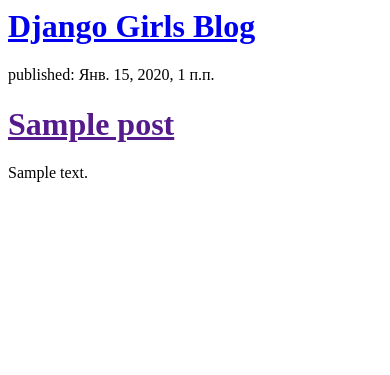
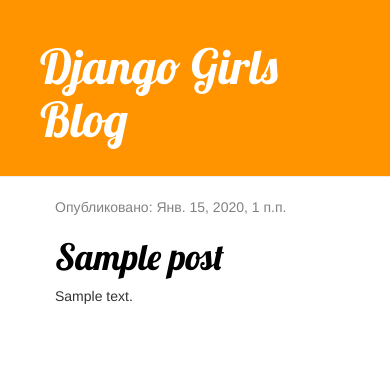
Before and after one commit to toster690/my-first-blog, a Django app: page / in a window 390 px wide. Shown: the top 375 px of the page. Run offline with Django 3.2, Linux system fonts and the light colour scheme; tables that the repository leaves empty hold one stand-in row (values such as "Sample post"); some libraries are stand-ins or nearby versions.

Commit message:
new files css

```diff
--- /dev/null
+++ b/mysite/blog/static/css/blog.css
@@ -0,0 +1,46 @@
+.page-header {
+    background-color: #ff9400;
+    margin-top: 0;
+    padding: 20px 20px 20px 40px;
+}
+
+.page-header h1, .page-header h1 a, .page-header h1 a:visited, .page-header h1 a:active {
+    color: #ffffff;
+    font-size: 36pt;
+    text-decoration: none;
+}
+
+.content {
+    margin-left: 40px;
+}
+
+h1, h2, h3, h4 {
+    font-family: 'Lobster', cursive;
+}
+
+.date {
+    color: #828282;
+}
+
+.save {
+    float: right;
+}
+
+.post-form textarea, .post-form input {
+    width: 100%;
+}
+
+.top-menu, .top-menu:hover, .top-menu:visited {
+    color: #ffffff;
+    float: right;
+    font-size: 26pt;
+    margin-right: 20px;
+}
+
+.post {
+    margin-bottom: 70px;
+}
+
+.post h1 a, .post h1 a:visited {
+    color: #000000;
+}
--- /dev/null
+++ b/mysite/blog/templates/blog/base.html
@@ -0,0 +1,23 @@
+{% load static %}
+<html>
+    <head>
+        <link rel="stylesheet" href="//maxcdn.bootstrapcdn.com/bootstrap/3.2.0/css/bootstrap.min.css">
+        <link rel="stylesheet" href="//maxcdn.bootstrapcdn.com/bootstrap/3.2.0/css/bootstrap-theme.min.css">
+        <link href="https://fonts.googleapis.com/css?family=Lobster&subset=latin,cyrillic" rel="stylesheet" type="text/css">
+        <link rel="stylesheet" href="{% static 'css/blog.css' %}">
+        <title>Django Girls blog</title>
+    </head>
+  <body>
+    <div class="page-header">
+        <h1><a href="/">Django Girls Blog</a></h1>
+    </div>
+    <div class="content container">
+        <div class="row">
+            <div class="col-md-8">
+            {% block content %}
+            {% endblock %}
+            </div>
+        </div>
+    </div>
+</body>
+</html>
--- a/mysite/blog/templates/blog/post_list.html
+++ b/mysite/blog/templates/blog/post_list.html
@@ -1,18 +1,13 @@
-<html>
-    <head>
-        <title>Django Girls blog</title>
-    </head>
-    <body>
-        <div>
-    <h1><a href="/">Django Girls Blog</a></h1>
-</div>
+{% extends 'blog/base.html' %}
 
-{% for post in posts %}
-    <div>
-        <p>published: {{ post.published_date }}</p>
-        <h1><a href="">{{ post.title }}</a></h1>
-        <p>{{ post.text|linebreaksbr }}</p>
-    </div>
-{% endfor %}
-    </body>
-</html>
+ {% block content %}
+            {% for post in posts %}
+                <div class="post">
+                    <div class="date">
+                        <p>Опубликовано: {{ post.published_date }}</p>
+                    </div>
+                    <h1><a href="{% url 'post_detail' pk=post.pk %}">{{ post.title }}</a></h1>
+                    <p>{{ post.text|linebreaksbr }}</p>
+                </div>
+            {% endfor %}
+   {% endblock %}
--- a/mysite/blog/urls.py
+++ b/mysite/blog/urls.py
@@ -2,6 +2,7 @@
 from . import views
 
 urlpatterns = [
-    path('', views.post_list, name='post_list')
+    path('', views.post_list, name='post_list'),
+    path('post/<int:pk>/', views.post_detail, name='post_detail'),
 
 ]
--- a/mysite/blog/views.py
+++ b/mysite/blog/views.py
@@ -1,8 +1,11 @@
-from django.shortcuts import render
+from django.shortcuts import render, get_object_or_404
 from django.utils import timezone
 from .models import Post
 
 def post_list(request):
     posts = Post.objects.filter(published_date__lte=timezone.now()).order_by('published_date')
     return render(request, 'blog/post_list.html', {'posts':posts})
-# Create your views here.
+
+def post_detail(request, pk):
+    post = get_object_or_404(Post, pk=pk)
+    return render(request, 'blog/post_detail.html', {'post':post})
```
Also changed, not shown: mysite/blog/templates/blog/post_detail.html (added, +13 -0 lines).
